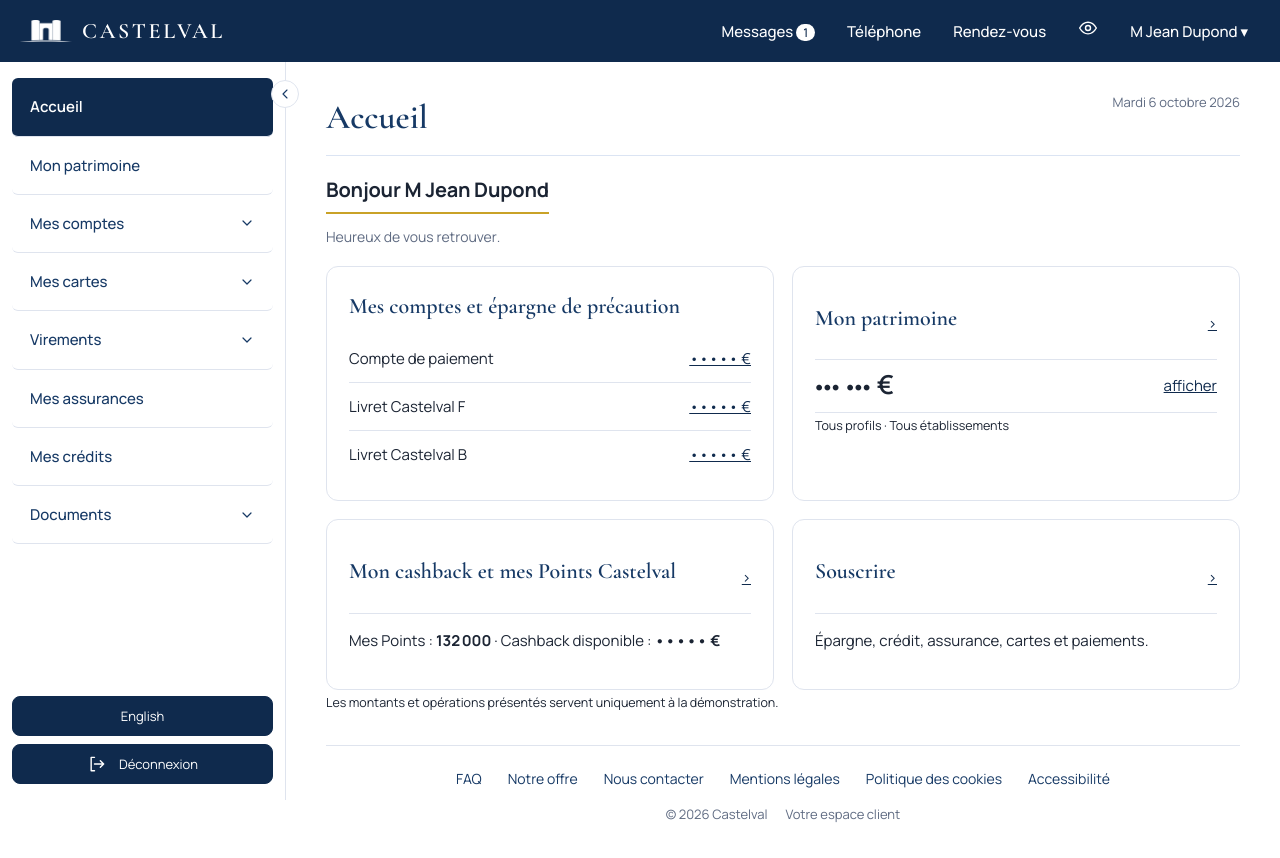
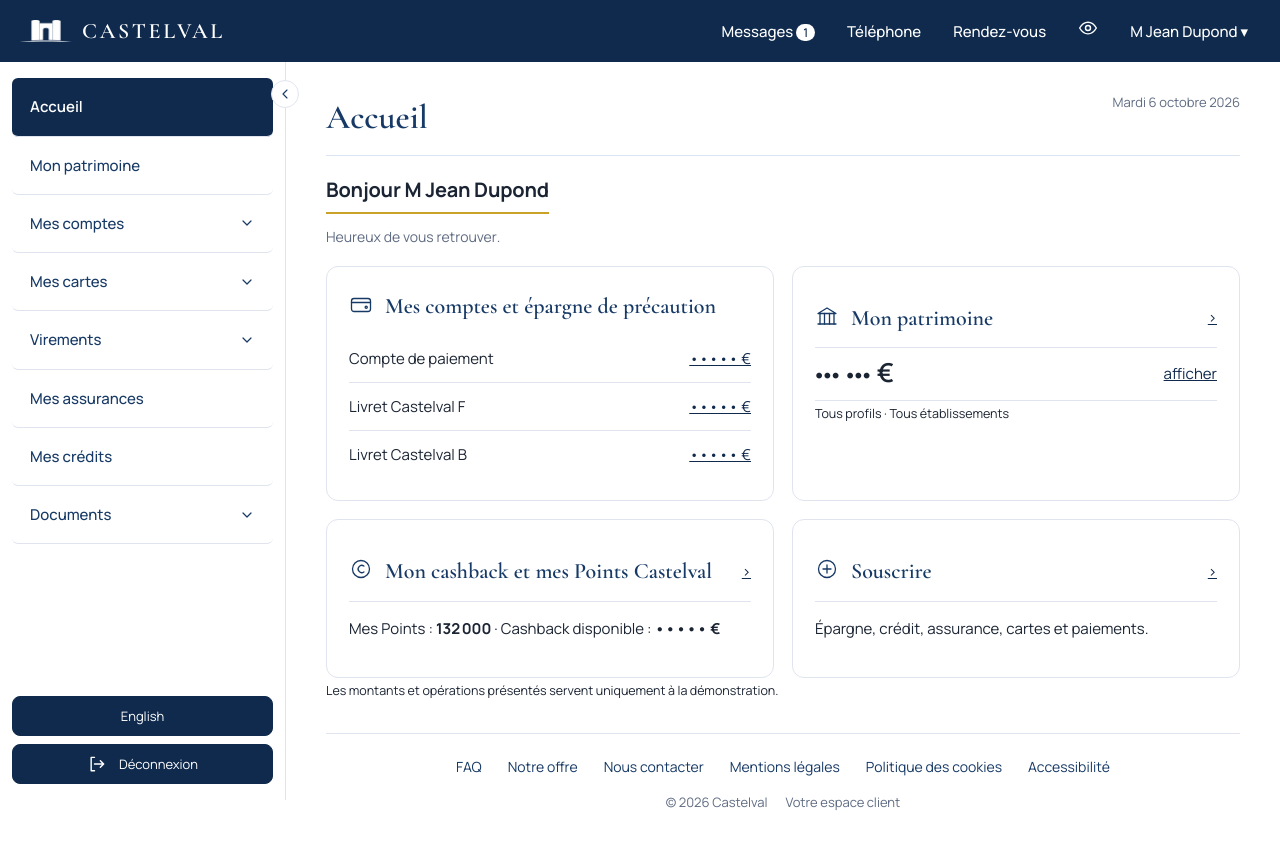
Before and after one commit to naomi-says/castelval-client, a React (Vite) app: page / in a window 1280 px wide. Both pictures are taken after a click on the button "Suivant". Shown: the top 858 px of the page. Built offline with nearby package versions, Linux system fonts and the light colour scheme.

Commit message:
Add line icons to the Accueil summary cards.
The client handoff shows a pictogram beside each card heading (accounts, wealth, points, subscribe); the cards were text-only.

```diff
--- a/src/styles.css
+++ b/src/styles.css
@@ -60,6 +60,10 @@ main{padding:28px 36px 40px;max-width:1100px;width:100%}
 .card{background:var(--card);border:1px solid var(--line);border-radius:12px;padding:22px}
 .c8{grid-column:span 8}.c4{grid-column:span 4}.c6{grid-column:span 6}.c12{grid-column:span 12}
 .card h3{font-size:22px;margin-bottom:12px}
+.hc-head{display:flex;align-items:flex-start;gap:12px;margin-bottom:12px}
+.hc-head h3{margin:0}
+.hc-head .hic{width:24px;height:24px;flex:none;margin-top:3px;fill:none;stroke:var(--navy);stroke-width:1.3;stroke-linecap:round;stroke-linejoin:round}
+.row>.hc-head{margin:0}
 .total{background:var(--navy2);color:#fff;border-color:var(--navy2);border-bottom:4px solid var(--accent)}
 .total h3,.total .big{color:#fff}
 .big{font-family:'CV Numbers',"Cormorant Garamond",serif;font-size:56px;line-height:1.1;font-weight:600}
--- a/src/views.jsx
+++ b/src/views.jsx
@@ -31,7 +31,14 @@ function home(x) {
       <p className="greet-sub">Heureux de vous retrouver.</p>
       <div className="grid" style={{ marginTop: 18 }}>
         <div className="card c6">
-          <h3>Mes comptes et épargne de précaution</h3>
+          <div className="hc-head">
+            <svg className="hic" viewBox="0 0 24 24" aria-hidden="true">
+              <rect x="2.5" y="6.5" width="19" height="13" rx="2.5" />
+              <path d="M2.5 10.5h19" />
+              <circle cx="17.2" cy="15.2" r="1.1" />
+            </svg>
+            <h3>Mes comptes et épargne de précaution</h3>
+          </div>
           {p.acc.map((a, i) => (
             <div className="row" key={i}>
               <span>{a[0]}</span>
@@ -44,7 +51,14 @@ function home(x) {
 
         <div className="card c6">
           <div className="row">
-            <h3>Mon patrimoine</h3>
+            <div className="hc-head">
+              <svg className="hic" viewBox="0 0 24 24" aria-hidden="true">
+                <path d="M3 20h18" />
+                <path d="M5 20V9.5M9.5 20V9.5M14.5 20V9.5M19 20V9.5" />
+                <path d="M3 9.5L12 4l9 5.5z" />
+              </svg>
+              <h3>Mon patrimoine</h3>
+            </div>
             <button className="lnk" onClick={() => A.go('patrimoine')} aria-label="Voir le détail du patrimoine">
               ›
             </button>
@@ -65,7 +79,13 @@ function home(x) {
 
         <div className="card c6">
           <div className="row">
-            <h3>Mon cashback et mes Points Castelval</h3>
+            <div className="hc-head">
+              <svg className="hic" viewBox="0 0 24 24" aria-hidden="true">
+                <circle cx="12" cy="12" r="8.5" />
+                <path d="M14.9 9.1a3.6 3.6 0 1 0 0 5.8" />
+              </svg>
+              <h3>Mon cashback et mes Points Castelval</h3>
+            </div>
             <button className="lnk" onClick={() => A.go('cartes', 1)} aria-label="Voir mes points et mon cashback">
               ›
             </button>
@@ -78,7 +98,13 @@ function home(x) {
 
         <div className="card c6">
           <div className="row">
-            <h3>Souscrire</h3>
+            <div className="hc-head">
+              <svg className="hic" viewBox="0 0 24 24" aria-hidden="true">
+                <circle cx="12" cy="12" r="8.5" />
+                <path d="M12 8v8M8 12h8" />
+              </svg>
+              <h3>Souscrire</h3>
+            </div>
             <button className="lnk" onClick={() => A.go('souscription')} aria-label="Souscrire">
               ›
             </button>
```
